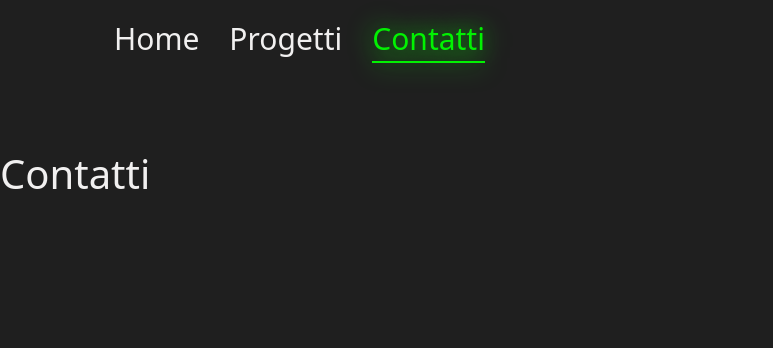
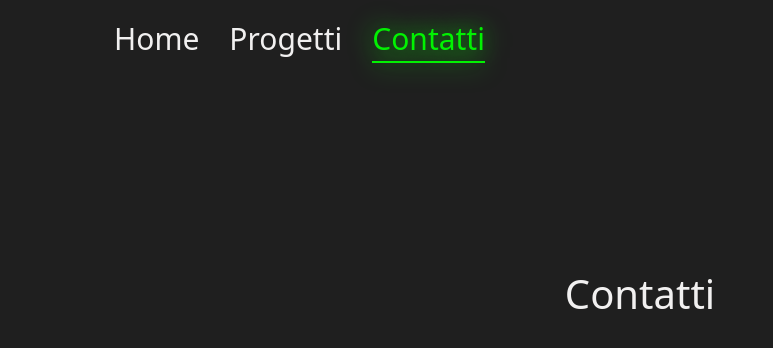
Before and after one commit to AnatoliyZakhryapin/vite-boolfolio, a Vue app: page /contacts in a window 1280 px wide. Shown: the top 348 px of the page, without its empty margins (0-773 px from the left). Built offline with nearby package versions, Linux system fonts and the light colour scheme.

Commit message:
ADD style to contacts-page

```diff
--- a/src/pages/Contacts.vue
+++ b/src/pages/Contacts.vue
@@ -9,8 +9,19 @@ export default {
 </script>
 
 <template>
-    <h1>{{ title }}</h1>
+    <div class="contacts-page">
+        <div class="container">
+            <div class="row justify-content-center align-content-center">
+                <div class="col-auto">
+                    <h1>{{ title }}</h1>
+                </div>
+            </div>
+        </div>
+    </div>
 </template>
 
-<style lang="scss">
+<style lang="scss" scoped>
+    .contacts-page{
+        padding-top: 15vh;
+    }
 </style>
```
